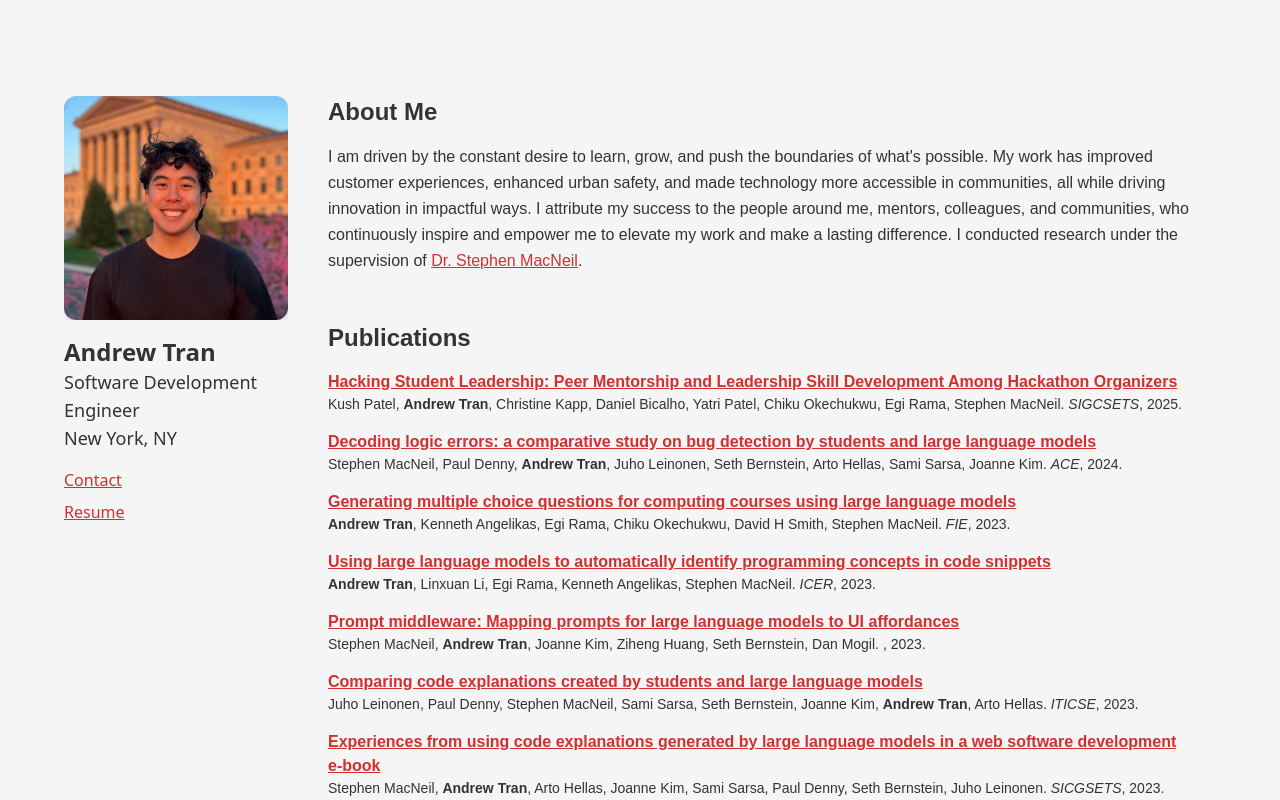
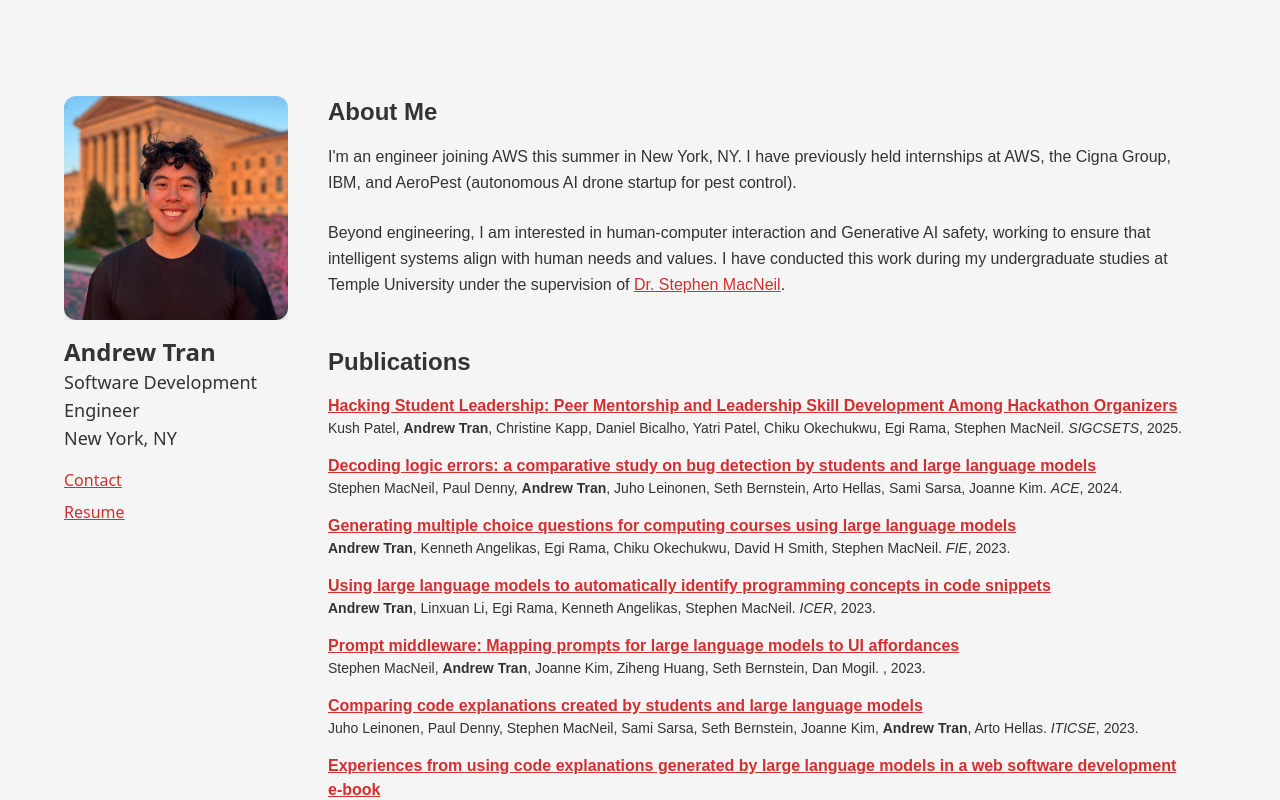
Before and after one commit to andrewtran117/andrewtran117.github.io, a Next.js app: page / in a window 1280 px wide. Built offline with nearby package versions, Linux system fonts and the light colour scheme.

Commit message:
new text

```diff
--- a/app/page.tsx
+++ b/app/page.tsx
@@ -17,14 +17,20 @@ export default function Home() {
         {/* Bio Section */}
         <div className="mb-12 pr-16 pl-0">
           <h2 className="text-2xl font-bold mb-4">About Me</h2>
-          <p className="text-base leading-relaxed">
-            I am driven by the constant desire to learn, grow, and
-            push the boundaries of what&apos;s possible.
-            My work has improved customer experiences, enhanced urban safety, and made technology more accessible
-            in communities, all while driving innovation in impactful ways.
-            I attribute my success to the people around me, mentors, colleagues, and communities, who
-            continuously inspire and empower me to elevate my work and make a lasting difference. I conducted research under the supervision of <a href="https://scholar.google.com/citations?user=leLEF3wAAAAJ&hl=en" className="text-[#d32f2f] underline hover:text-[#b71c1c]" target="_blank" rel="noopener noreferrer">Dr. Stephen MacNeil</a>.
-          </p>
+            <p className="text-base leading-relaxed">
+              I'm an engineer joining AWS this summer in New York, NY. I have previously held internships at AWS, the Cigna Group, IBM, and AeroPest (autonomous AI drone startup for pest control).
+            </p>
+            <p className="text-base leading-relaxed mt-6">
+              Beyond engineering, I am interested in human-computer interaction and Generative AI safety, working to ensure that intelligent systems align with human needs and values. I have conducted this work during my undergraduate studies at Temple University under the supervision of&nbsp;
+              <a
+                href="https://scholar.google.com/citations?user=leLEF3wAAAAJ&hl=en"
+                className="text-[#d32f2f] underline hover:text-[#b71c1c]"
+                target="_blank"
+                rel="noopener noreferrer"
+              >
+                Dr. Stephen MacNeil
+              </a>.
+            </p>
         </div>
 
         {/* Research Experience Section */}
```
